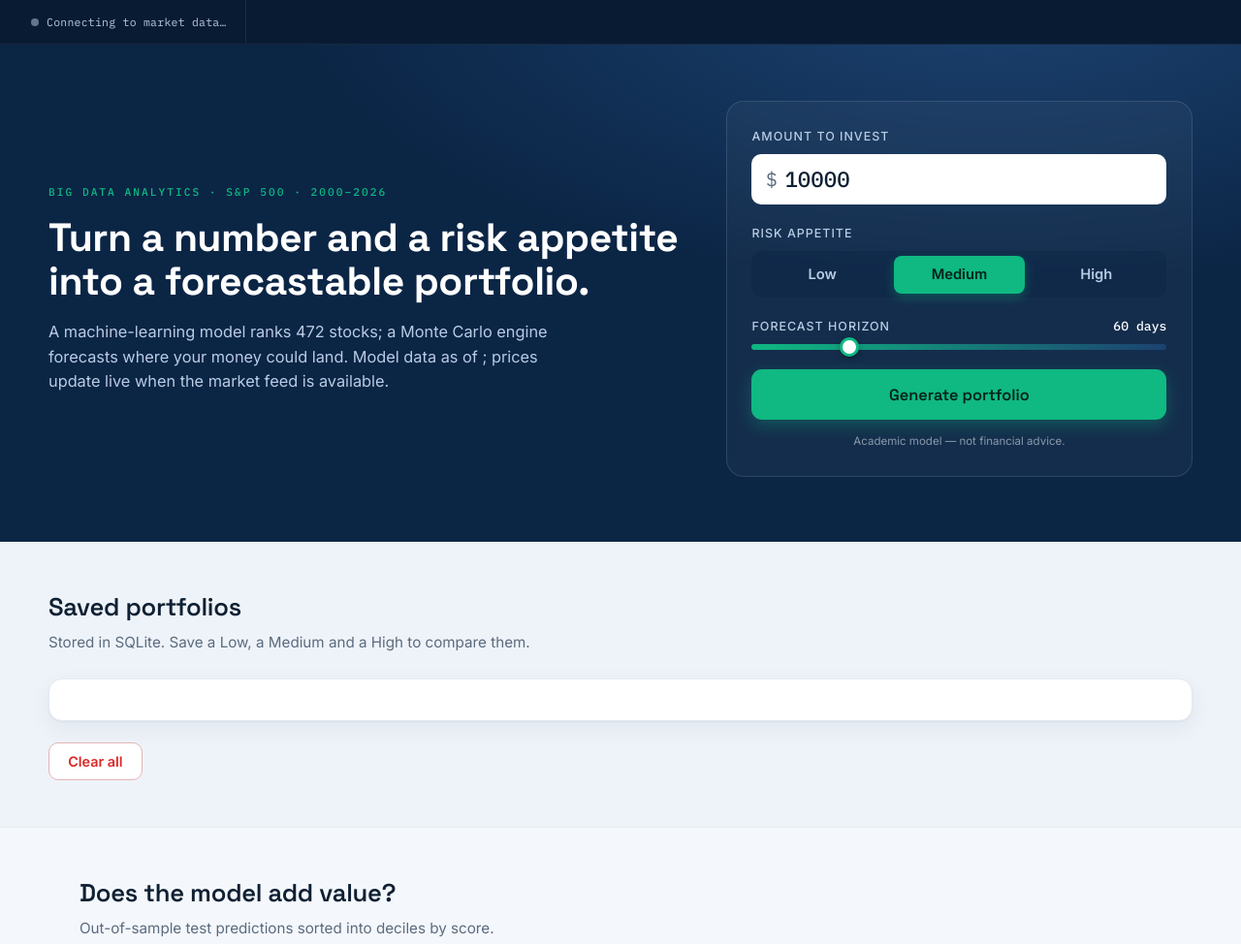
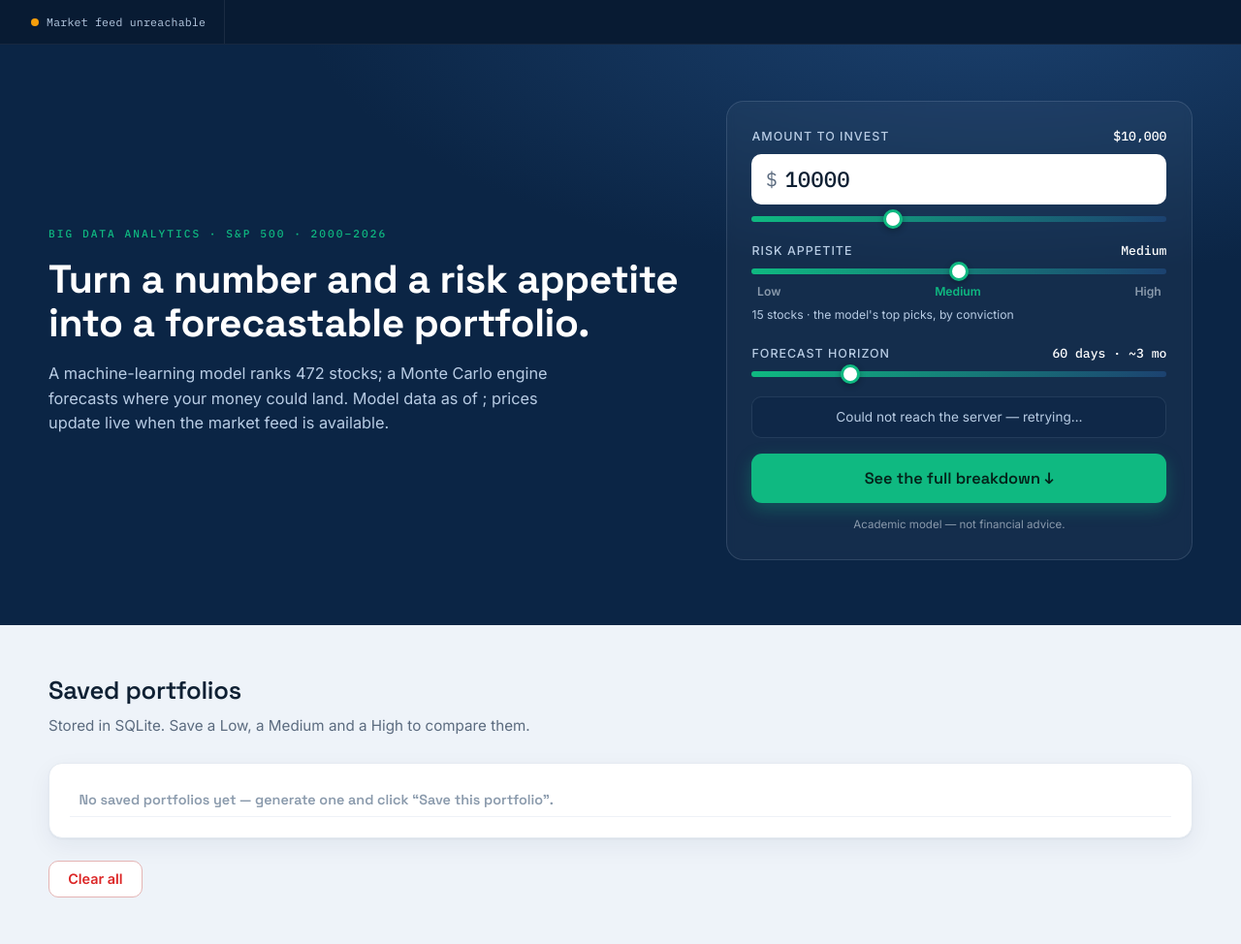
Before and after one commit to dennisandrewmuta/INVESTMENT-PORTFOLIO, a Flask app: template website/templates/index.html in a window 1280 px wide. Shown: the part 53-1027 px from the top of the page at 97% size. Run offline with Flask 3, Linux system fonts and the light colour scheme; the template is opened without the code that fills it, so the values that code supplies are empty; parts of the project's set-up code (start-up, migrations or seed data) failed here and were passed over.

Commit message:
Add files via upload

```diff
--- a/website/templates/index.html
+++ b/website/templates/index.html
@@ -67,29 +67,32 @@
 
     <div class="console">
       <div class="console-row">
-        <label for="amount">Amount to invest</label>
+        <label for="amount">Amount to invest <span class="hz-val" data-out="amount">$10,000</span></label>
         <div class="money-input">
           <span>$</span>
-          <input type="number" id="amount" value="10000" min="100" max="10000000" step="500">
+          <input type="number" id="amount" value="10000" min="100" max="10000000" step="100" inputmode="numeric">
         </div>
+        <input type="range" class="slim" data-ctl="amount" min="0" max="1000" value="333" aria-label="Amount to invest">
       </div>
 
       <div class="console-row">
-        <label>Risk appetite</label>
-        <div class="segmented" id="risk" role="tablist">
-          <button data-risk="Low" role="tab">Low</button>
-          <button data-risk="Medium" class="active" role="tab">Medium</button>
-          <button data-risk="High" role="tab">High</button>
+        <label>Risk appetite <span class="hz-val" data-out="risk">Medium</span></label>
+        <input type="range" data-ctl="risk" min="0" max="2" step="1" value="1" aria-label="Risk appetite">
+        <div class="stops">
+          <button type="button" data-risk-set="0">Low</button>
+          <button type="button" data-risk-set="1" class="on">Medium</button>
+          <button type="button" data-risk-set="2">High</button>
         </div>
+        <p class="risk-desc" data-out="riskdesc"></p>
       </div>
 
       <div class="console-row">
-        <label for="horizon">Forecast horizon
-          <span class="hz-val" id="hzVal">60 days</span></label>
-        <input type="range" id="horizon" min="5" max="252" value="60" step="5">
+        <label for="horizon">Forecast horizon <span class="hz-val" data-out="horizon">60 days</span></label>
+        <input type="range" id="horizon" data-ctl="horizon" min="5" max="250" value="60" step="5" aria-label="Forecast horizon in trading days">
       </div>
 
-      <button class="btn-primary" id="generate">Generate portfolio</button>
+      <div class="live-preview" id="livePreview" aria-live="polite"><div class="lp wide">Loading portfolio&hellip;</div></div>
+      <button class="btn-primary" id="seeResults" type="button">See the full breakdown &darr;</button>
       <p class="console-note">Academic model — not financial advice.</p>
     </div>
   </div>
@@ -97,6 +100,13 @@
 
 <!-- results -->
 <main class="results" id="results" hidden>
+
+  <!-- sticky controls: stay on screen while you scroll the results -->
+  <div class="dock" id="dock">
+    <label class="dk"><span>Amount</span><input type="range" data-ctl="amount" min="0" max="1000" value="333" aria-label="Amount to invest"><b data-out="amount">$10,000</b></label>
+    <label class="dk"><span>Risk</span><input type="range" data-ctl="risk" min="0" max="2" step="1" value="1" aria-label="Risk appetite"><b data-out="risk">Medium</b></label>
+    <label class="dk"><span>Horizon</span><input type="range" data-ctl="horizon" min="5" max="250" step="5" value="60" aria-label="Forecast horizon"><b data-out="horizon">60 days</b></label>
+  </div>
 
   <!-- recommendation -->
   <section class="block">
```
